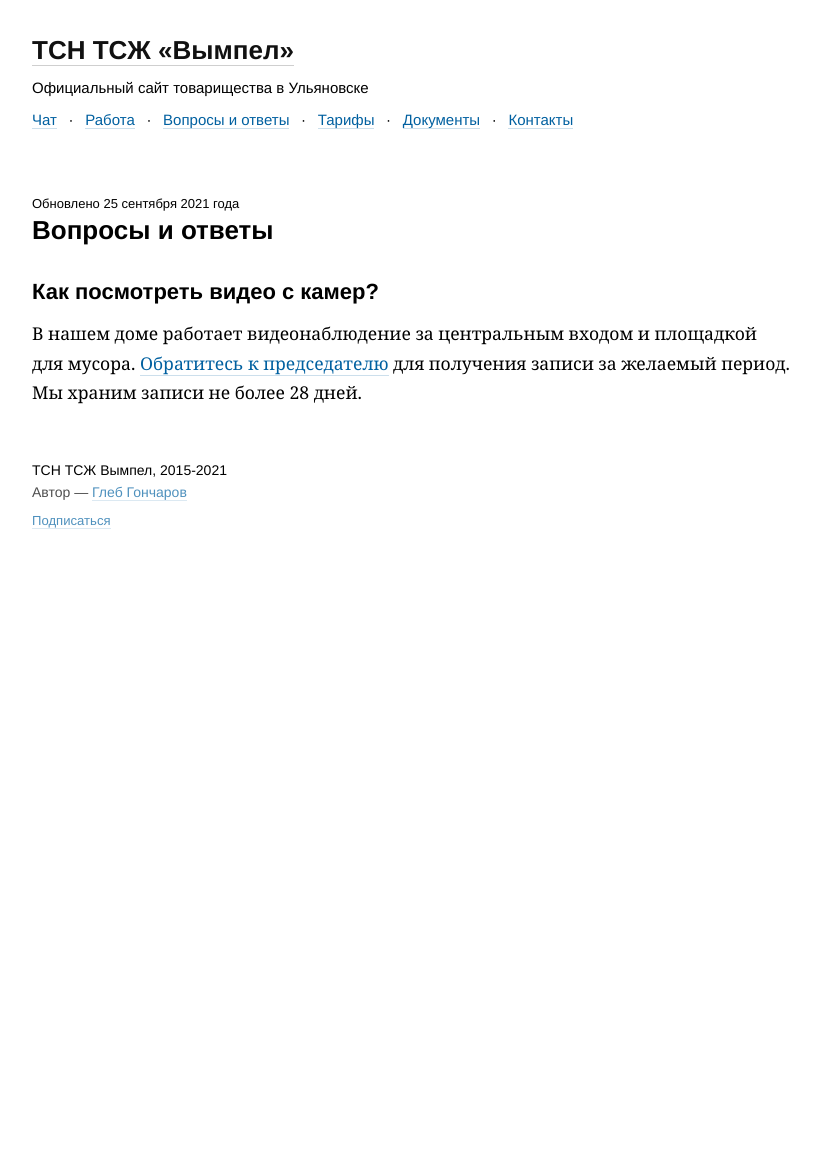
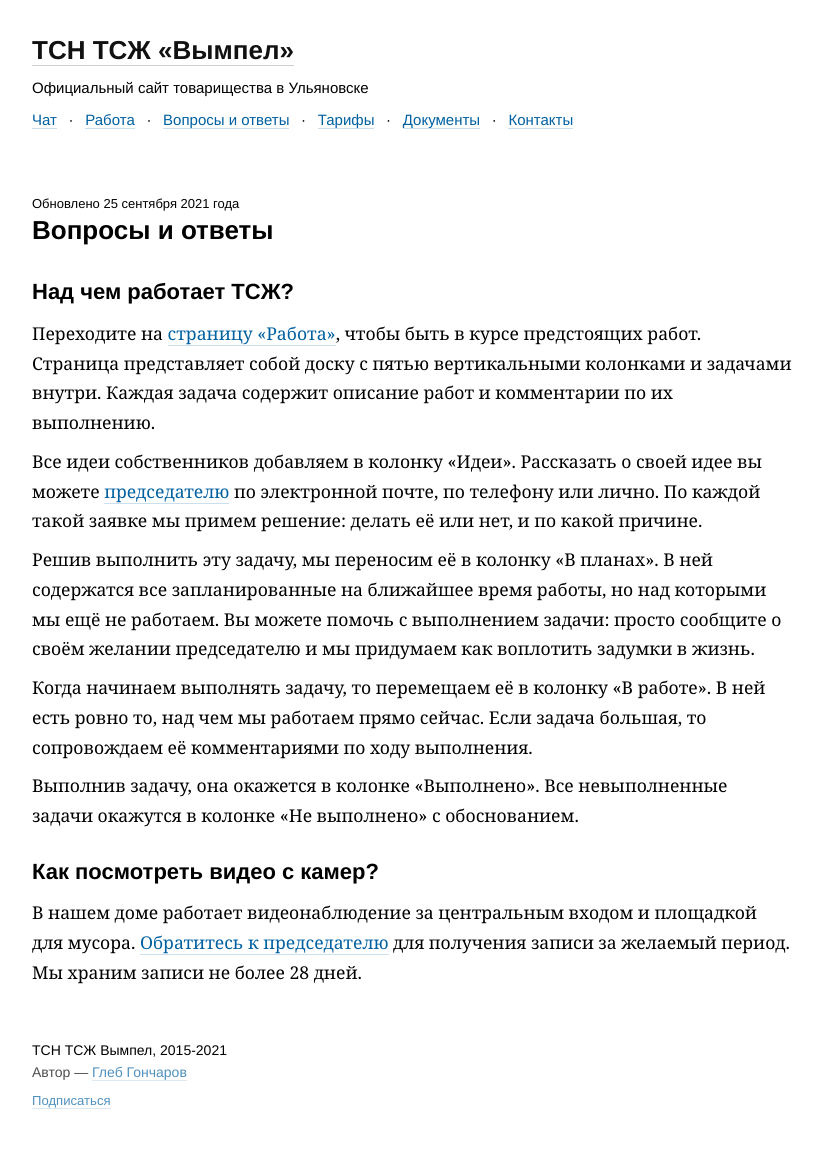
Before and after one commit to gongled/vympel, a Jekyll site: the page built from _pages/faq.md, in a window 1280 px wide. Shown: the whole page, without its empty margins (108-931 px from the left). Built offline with Jekyll 4.4.1, drawn with Linux system fonts in a browser that asks for light colours; before the commit the page ends 900 px from its top, so only the background shows below that.

Commit message:
Добавить раздел про Trello

```diff
--- a/_pages/faq.md
+++ b/_pages/faq.md
@@ -3,6 +3,18 @@ title: Вопросы и ответы
 updated: 2021-09-25
 ---
 
+## Над чем работает ТСЖ?
+
+Переходите на [страницу «Работа»](https://vympel73.ru/process), чтобы быть в курсе предстоящих работ. Страница представляет собой доску с пятью вертикальными колонками и задачами внутри. Каждая задача содержит описание работ и комментарии по их выполнению.
+
+Все идеи собственников добавляем в колонку «Идеи». Рассказать о своей идее вы можете [председателю](/contacts.html) по электронной почте, по телефону или лично. По каждой такой заявке мы примем решение: делать её или нет, и по какой причине.
+
+Решив выполнить эту задачу, мы переносим её в колонку «В планах». В ней содержатся все запланированные на ближайшее время работы, но над которыми мы ещё не работаем. Вы можете помочь с выполнением задачи: просто сообщите о своём желании председателю и мы придумаем как воплотить задумки в жизнь.
+
+Когда начинаем выполнять задачу, то перемещаем её в колонку «В работе». В ней есть ровно то, над чем мы работаем прямо сейчас. Если задача большая, то сопровождаем её комментариями по ходу выполнения.
+
+Выполнив задачу, она окажется в колонке «Выполнено». Все невыполненные задачи окажутся в колонке «Не выполнено» с обоснованием.
+
 ## Как посмотреть видео с камер?
 
 В нашем доме работает видеонаблюдение за центральным входом и площадкой для мусора. [Обратитесь к председателю](/contacts.html) для получения записи за желаемый период. Мы храним записи не более 28 дней.
```
Also changed, not shown: _pages/docs.md (+2 -0 lines), _pages/tariffs.md (+2 -0 lines), 2 other files.
